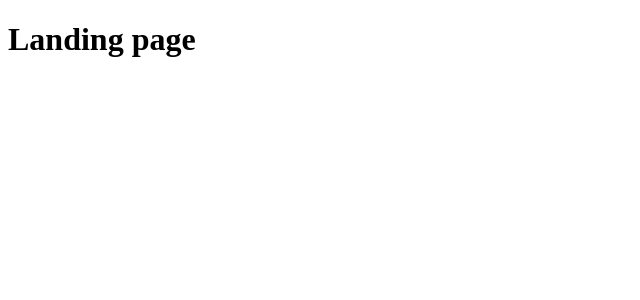
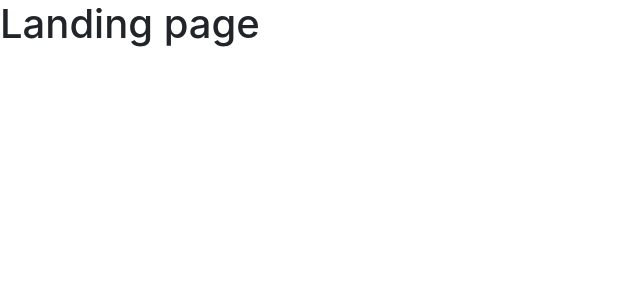
Before and after one commit to falco9017/ticketing, a Next.js app in the folder client/: page / in a window 1280 px wide. Shown: the top 300 px of the page, without its empty margins (0-640 px from the left). Built offline with nearby package versions, Linux system fonts and the light colour scheme.

Commit message:
add bootstrap

```diff
--- a/client/package.json
+++ b/client/package.json
@@ -10,6 +10,7 @@
   "author": "",
   "license": "ISC",
   "dependencies": {
+    "bootstrap": "^4.5.0",
     "next": "^9.4.4",
     "react": "^16.13.1",
     "react-dom": "^16.13.1"
--- /dev/null
+++ b/client/pages/_app.js
@@ -0,0 +1,7 @@
+//this file adds styling to all our pages
+//the file redefines the app component
+import 'bootstrap/dist/css/bootstrap.css';
+
+export default ({ Component, pageProps }) => {
+  return <Component {...pageProps} />;
+};
```
Also changed, not shown: 1 other file (tests, documents, lock files or other folders).
